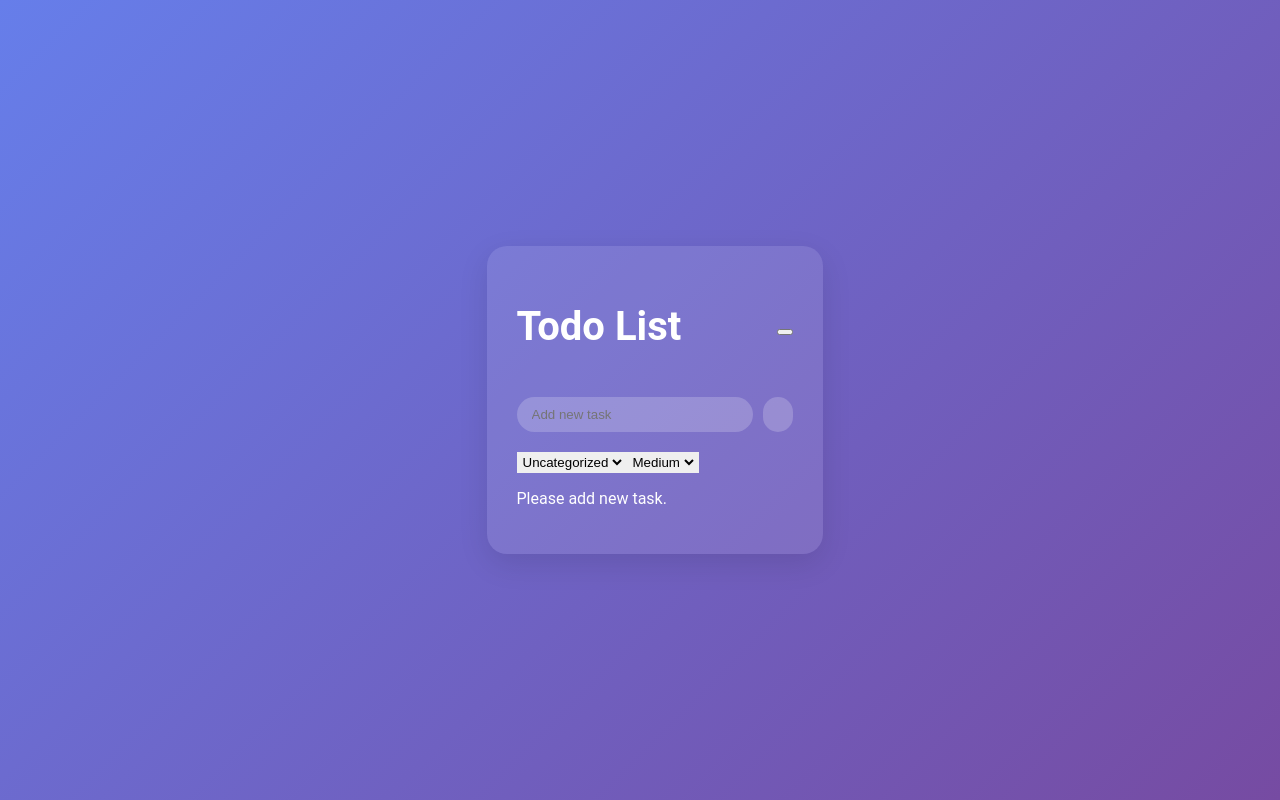
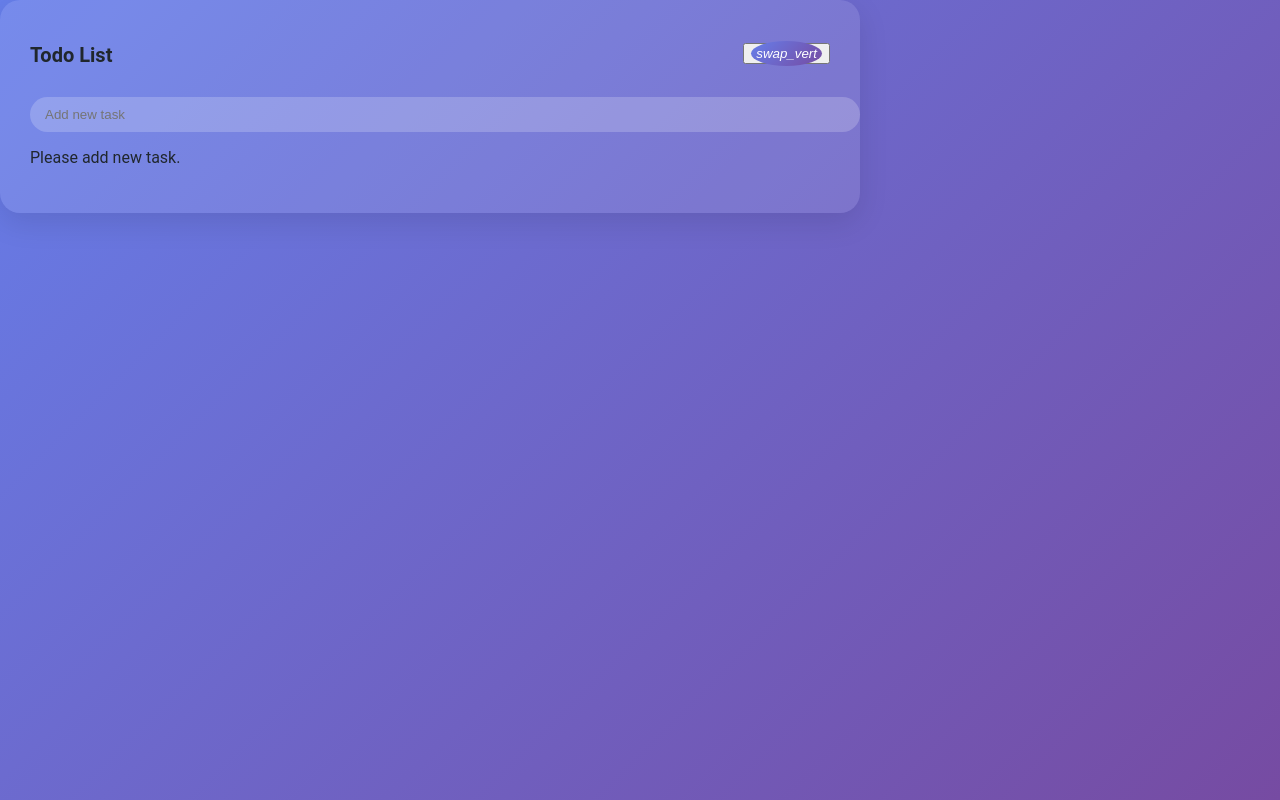
Before and after one commit to ryoma-creator/weather-app-react, a React (Create React App) app in the folder todo-app/: page / in a window 1280 px wide. Built offline with nearby package versions, Linux system fonts and the light colour scheme; the HTML template or start-up script is replaced by a standard one.

Commit message:
Swapped the positions of check animation and priority icons. Made category and priority filters appear during input. Added sort icon at the top-right corner, triggering sort options for category and priority on click. Adjusted font-size and other fine-tuning.

```diff
--- a/todo-app/src/App.css
+++ b/todo-app/src/App.css
@@ -1,41 +1,74 @@
-/* 全体のレイアウト */
+/* 全体 末尾*/
 body {
   background: linear-gradient(135deg, #667eea 0%, #764ba2 100%);
   min-height: 100vh;
-  display: flex;
-  justify-content: center;
-  align-items: center;
+
   font-family: 'Roboto', sans-serif;
-  color: white;
+  color: #20272D;
 }
 
+
 .todo-app {
+
+  /* 全体のコンテナに固定の高さを設定し、
+  内部をスクロール可能にすることで、
+  新しい要素が追加されても全体のレイアウトが
+  崩れないように */
   background-color: rgba(255, 255, 255, 0.1);
   border-radius: 20px;
   padding: 30px;
   width: 90%;
+  /* width: 90%について： */
+/* このテクニックの主な目的は、デザインの美しさと可読性を向上させることです。
+100%の幅を使用すると、テキストが画面の端から端まで広がり、読みにくくなる可能性があります。
+90%（または他の割合）を使用することで、コンテンツの周りに適度な余白ができ、
+読みやすくなります。また、デバイスの幅に応じて自動的に調整されるため、
+レスポンシブデザインにも役立ちます。 */
   max-width: 800px;
   box-shadow: 0 10px 30px rgba(0, 0, 0, 0.1);
-  position: relative;
+  position: relative; /* 子要素の配置の基準点にする */
 }
 
-/* ヘッダー部分 */
+/* 全体効果　末尾 */
+
+
+/* header部分 */
 .header {
   display: flex;
   justify-content: space-between;
   align-items: center;
-  margin-bottom: 20px;
 }
 
 h1 {
-  font-size: 2.5em;
-  color: white;
+  text-align: center;
+  margin-bottom: 30px;
+  font-size: 20px;
+  color: #20272D;
 }
 
-/* フィルター部分 */
+.fa-list-alt {
+  color:  #06DDB3;
+}
+
+/* header部分末尾 */
+
+/* フィルター */
 .filters {
   position: relative;
+  z-index: 1; /* 他の要素の上に表示されるようにする */
 }
+
+.fa-filter {
+  font-size: 20px;
+}
+
+.material-icons {
+  color: white;
+  background: linear-gradient(135deg, #667eea 0%, #764ba2 100%);
+  padding: 5px;
+  border-radius: 50%;
+}
+
 
 .filter-dropdown {
   position: absolute;
@@ -44,72 +77,125 @@ h1 {
   background: white;
   border-radius: 8px;
   box-shadow: 0 2px 10px rgba(0,0,0,0.1);
-  padding: 10px;
-  min-width: 200px;
-  /* 問題解決のため、z-indexを追加 */
+  padding: 8px 8px 12px 8px;
+  min-width: 200px; /* 最小幅を設定 */
+  min-height: 200px;
   z-index: 10;
 }
 
-/* コメント：z-indexを追加することで、ドロップダウンが他の要素の上に表示されるようになります。
-   これにより、ホワイトアウト問題が解決されるはずです。 */
-
 .filter-dropdown h3 {
+  margin-top: 0;
+  margin: 6px;
+  font-size: 14px;
   color: #333;
-  margin-bottom: 10px;
+  text-align: center;
 }
 
-.filter-dropdown select {
-  width: 100%;
-  padding: 5px;
-  margin-bottom: 10px;
-  /* 追加：セレクトボックスのスタイルを改善 */
-  border: 1px solid #ccc;
-  border-radius: 4px;
-  background-color: #f8f8f8;
+.filters {
+  display: flex;
+  justify-content: space-between;
+  margin-bottom: 20px;
 }
 
-/* コメント：セレクトボックスのスタイルを改善することで、より見やすくなります。 */
+
+.filters select {
+  flex: 1;
+  margin: 0 5px;
+}
+
+.filters-item {
+  display: flex;
+  display: inline-block;
+
+  align-items: center;
+  padding: 8px 16px;
+  margin: 8px 0px;
+  border-radius: 8px;
+  background-color: rgba(255, 255, 255, 0.3);
+  transition: all 0.3s ease;
+  text-align: center;
+}
+
+/* フィルター末尾 */
+
 
 /* 入力フォーム */
 .input-container {
-  display: flex;
-  margin-bottom: 20px;
+
 }
 
-input[type="text"], .add-button {
+.task-input, .todo-item{
+  width: 100%;
+}
+
+input[type="text"] {
   padding: 10px 15px;
   border: none;
   border-radius: 25px;
+  flex-grow: 1;
+  margin-right: 16px;
+  background-color: rgba(255, 255, 255, 0.2);
+  color: white;
 }
 
-input[type="text"] {
-  flex-grow: 1;
-  margin-right: 10px;
-  background-color: rgba(255, 255, 255, 0.2);
-  color: white;
+input[type="text"]:hover {
+  transform: none;
+  border: none;
+}
+
+.task-input:focus {
+  box-shadow: 0 0 0 2px #04ddb3; /* 輪郭に色をつける */
+  outline: none; /* デフォルトのアウトラインを消す場合 */
 }
 
 .add-button {
   background-color: rgba(255, 255, 255, 0.2);
   color: white;
+  border: none;
+  padding: 4px 4px;
+  border-radius: 50%;
   cursor: pointer;
   transition: all 0.3s ease;
 }
 
 .add-button:hover {
-  background-color: #84DCCF;
+  background-color:  #84DCCF;
   transform: translateY(-2px);
+  box-shadow: 0 0 0 2px #04ddb3;
 }
 
-/* タスクリスト */
+.add-button .add-icon {
+  color: inherit; /* ボタンの色を引き継ぐ */
+  font-size: 30px;
+}
+/* 入力フォーム末尾 */
+
+
+
+/* 隠れメニュー */
+.expanded{
+  display: inline-block;
+}
+
+
+.expanded-options.show {
+  max-height: 200px; /* 適切な高さに調整 */
+}
+/* 隠れメニュー末尾 */
+
+
+
+
+/* todo items */
 .todo-item {
   display: flex;
   align-items: center;
-  padding: 16px;
-  margin: 16px 0;
+  padding: 8px 16px;
+  margin: 8px 0px;
+  border-radius: 8px;
   background-color: rgba(255, 255, 255, 0.3);
-  border-radius: 8px;
   transition: all 0.3s ease;
+  text-align: center;
 }
 
 .todo-item:hover {
@@ -118,10 +204,37 @@ input[type="text"] {
 
 .todo-item.completed {
   text-decoration: line-through;
+  color: rgba(255, 255, 255, 0.5);
   opacity: 0.4;
 }
 
-/* 優先度表示 */
+/* todo items末尾 */
+
+
+
+/* to items　内側のもの */
+.task-content {
+  flex-grow: 1;
+}
+
+.task-name {
+  font-size: 14px;
+  margin-bottom: 5px;
+}
+
+.task-meta {
+  font-size: 10px;
+  color: rgba(255, 255, 255, 0.7);
+}
+
+
+.action-buttons {
+  display: flex;
+  justify-content: flex-start;
+}
+/* to items　内側のもの末尾 */
+
+
 .priority-indicator {
   width: 24px;
   height: 24px;
@@ -134,11 +247,21 @@ input[type="text"] {
   color: white;
 }
 
-.priority-high { background-color: #ff4757; }
-.priority-medium { background-color: #ffa502; }
-.priority-low { background-color: #2ed573; }
+.priority-high {
+  background-color: #ff4757;
+  box-shadow: 0 0 10px rgba(255, 71, 87, 0.5);
+}
 
-/* アクションボタン */
+.priority-medium {
+  background-color: #ffa502;
+  box-shadow: 0 0 10px rgba(255, 165, 2, 0.5);
+}
+
+.priority-low {
+  background-color: #2ed573;
+  box-shadow: 0 0 10px rgba(46, 213, 115, 0.5);
+}
+
 .action-buttons button {
   background: none;
   border: none;
@@ -153,6 +276,11 @@ input[type="text"] {
   transform: scale(1.2);
 }
 
+/* ホバー時にアイコンを変更 */
+button:hover .fa-circle {
+  content: "\f058"; /* fa-check-circleのコードポイント */
+}
+
 .hover {
   border: 2px solid transparent;  /* 透明なボーダーを追加 */
   transition: transform 0.3s ease, border-color 0.3s ease;  /* トランジションを追加 */
--- a/todo-app/src/App.js
+++ b/todo-app/src/App.js
@@ -29,6 +29,9 @@ function App(){
 
   const [newPriority, setNewPriority] = useState('medium');
   const [priorityFilter, setPriorityFilter] = useState('all');
+
+  const [isExpanded, setIsExpanded] = useState(false);
+  // 隠れメニュー
 
   // const addTask = (taskName) => {
   //   setTasks([...tasks, { id: Date.now(), name: taskName, completed: false }]);
@@ -152,6 +155,8 @@ const onDragEnd = (result) => {
   // setNewTask(newTask);
 };
 
+const handleFocus = () => setIsExpanded(true);
+const handleClick = () => setIsExpanded(false);
 
 
   return (
@@ -161,11 +166,12 @@ const onDragEnd = (result) => {
  {/*右上に持ってくるFilter　クリックすると開く仕組み  */}
  <div className="filters">
  <button onClick={() => setShowFilters(!showFilters)}>
-        <i className="fas fa-filter"></i>
+          <i className="material-icons">swap_vert</i>
       </button>
       {showFilters && (
         <div className="filter-dropdown">
           <h3>Sort by</h3>
+          <div className="filters-item">
           <div className="category-filters">
           {/* フィルターとソートのオプション */}
             <select
@@ -193,28 +199,32 @@ const onDragEnd = (result) => {
           </select>
         </div>
         </div>
+        </div>
 
       )}
 </div>
 
     </div>
+
+
+
+
+
 {/* Enter Form / Explore*/}
    <form onSubmit={addTask}>
-        <div className="input-container">
-          <input className="task-input hover"
+  <div className={`input-container ${isExpanded ? 'expanded' : ''}`}>
+    <input
+      className="task-input hover"
       type="text"
       value={newTask}
       onChange={(e) => setNewTask(e.target.value)}
       placeholder="Add new task"
+      onFocus={handleFocus}
+      // onBlur={handleBlur}
     />
-{/* Add button */}
-          <button className='add-button' type="submit" >
-            <i className="fas fa-plus-circle add-icon"></i>
-          </button>
-        </div>
-
-
-{/* const [newCategory, setNewCategory] = useState('uncategorized'); */}
+    {isExpanded && (
+      <div className="expanded-options">
+        {/* カテゴリーと優先度の選択肢 */}
         <select className="category-select hover"
           value={newCategory}
           onChange={(e)=> setNewCategory(e.target.value)}
@@ -234,7 +244,13 @@ const onDragEnd = (result) => {
 
         </select>
 
-
+{/* Add button */}
+        <button className='add-button' type="submit">
+          <i className="fas fa-plus-circle add-icon"></i>
+        </button>
+      </div>
+    )}
+  </div>
 </form>
 
 
--- a/todo-app/src/components/TodoItem.js
+++ b/todo-app/src/components/TodoItem.js
@@ -28,30 +28,12 @@ function TodoItem({ task, onDelete, onEdit, onToggleCompletion }) {
 
       <div className={`todo-item hover ${task.completed ? 'completed' : ''}`}>
         {/* この部分で、タスクが完了状態（task.completed が true）の場合に completed クラスが追加 */}
-        <div className={`priority-indicator priority-${task.priority}`}>
-          {getPriorityIcon(task.priority)}
-        </div>
-        <div className="task-content">
-          {isEditing ? (
-            <input
-              type="text"
-              value={editedName}
-              onChange={(e) => setEditedName(e.target.value)}
-              onBlur={handleEdit}
-              autoFocus
-            />
-          ) : (
-            <>
-              <div className="task-name">{task.name}</div>
-              <div className="task-meta">
-                <i className={`fas ${task.category === 'work' ? 'fa-briefcase' : 'fa-user'}`}></i>
-                {task.category}
-              </div>
-            </>
-          )}
-        </div>
-        <div className="action-buttons">
-          <button
+
+
+
+                {/* CheckIconのところ */}
+                  <div className="action-buttons">
+                <button
             onMouseEnter={handleMouseEnter}
             onMouseLeave={handleMouseLeave}
             onClick={() => onToggleCompletion(task.id)}
@@ -65,13 +47,57 @@ function TodoItem({ task, onDelete, onEdit, onToggleCompletion }) {
             )}
             {/* <i className={`fas ${task.completed ? 'fa-check-circle' : 'fa-check-circle'}`}></i> */}
           </button>
+          </div>
+        {/* CheckIconのところ末尾 */}
+
+        <div className="task-content">
+          {isEditing ? (
+            <input
+              type="text"
+              value={editedName}
+              onChange={(e) => setEditedName(e.target.value)}
+              onBlur={handleEdit}
+              autoFocus
+            />
+          ) : (
+            <>
+
+
+
+              {/* 入力したTask名 中央の位置*/}
+              <div className="task-name">
+                {task.name}
+              </div>
+              {/* 入力したTask名 末尾 */}
+
+              <div className="task-meta">
+                <i className={`fas ${task.category === 'work' ? 'fa-briefcase' : 'fa-user'}`}></i>
+                {/* {task.category} */}
+              </div>
+            </>
+          )}
+        </div>
+
+
+        <div className="action-buttons">
+        {/* Priority Icon */}
+        <div className={`priority-indicator priority-${task.priority}`}>
+          {getPriorityIcon(task.priority)}
+        </div>
+        {/* Priority Icon 末尾*/}
+
+        {/* Edit Button */}
           <button onClick={() => setIsEditing(true)}>
             <i className="fas fa-edit"></i>
           </button>
+              {/* Edit Button 末尾*/}
+
+              {/*Delete　Button  */}
           <button onClick={() => onDelete(task.id)}>
             <i class="fas fa-window-close"></i>
             {/* <i className="fas fa-trash"></i> */}
           </button>
+             {/*Delete　Button 末尾  */}
         </div>
       </div>
     );
```
Also changed, not shown: 1 other file (tests, documents, lock files or other folders). Lines whose indentation alone changed are shown as unchanged.
